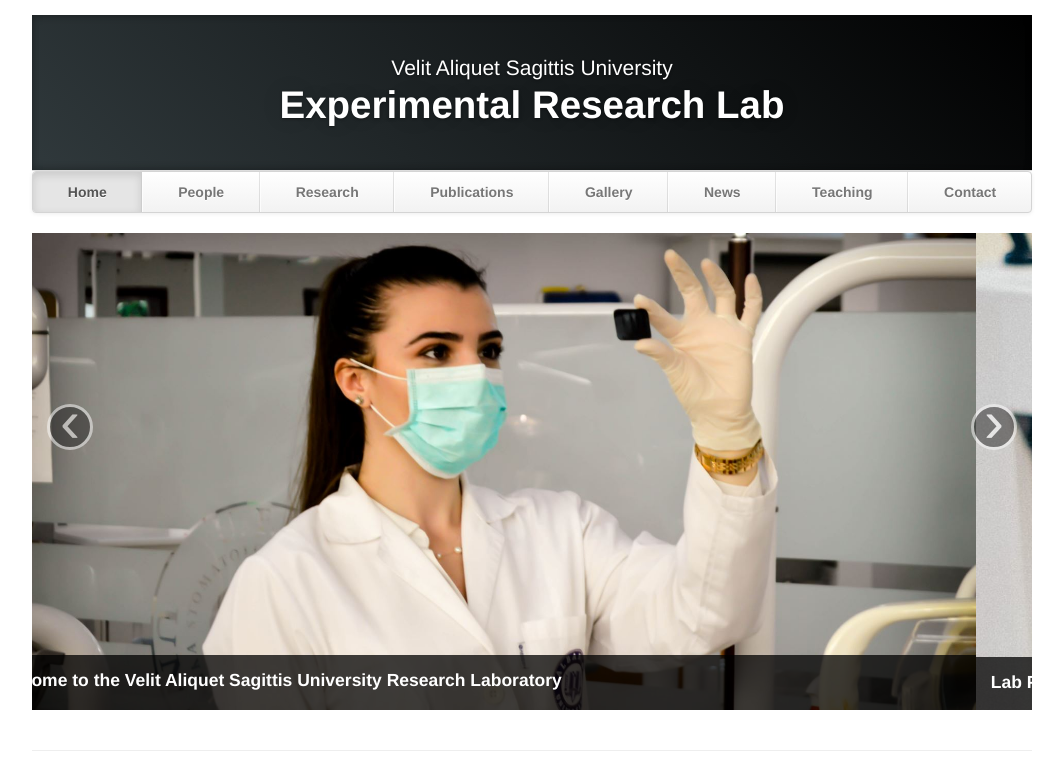
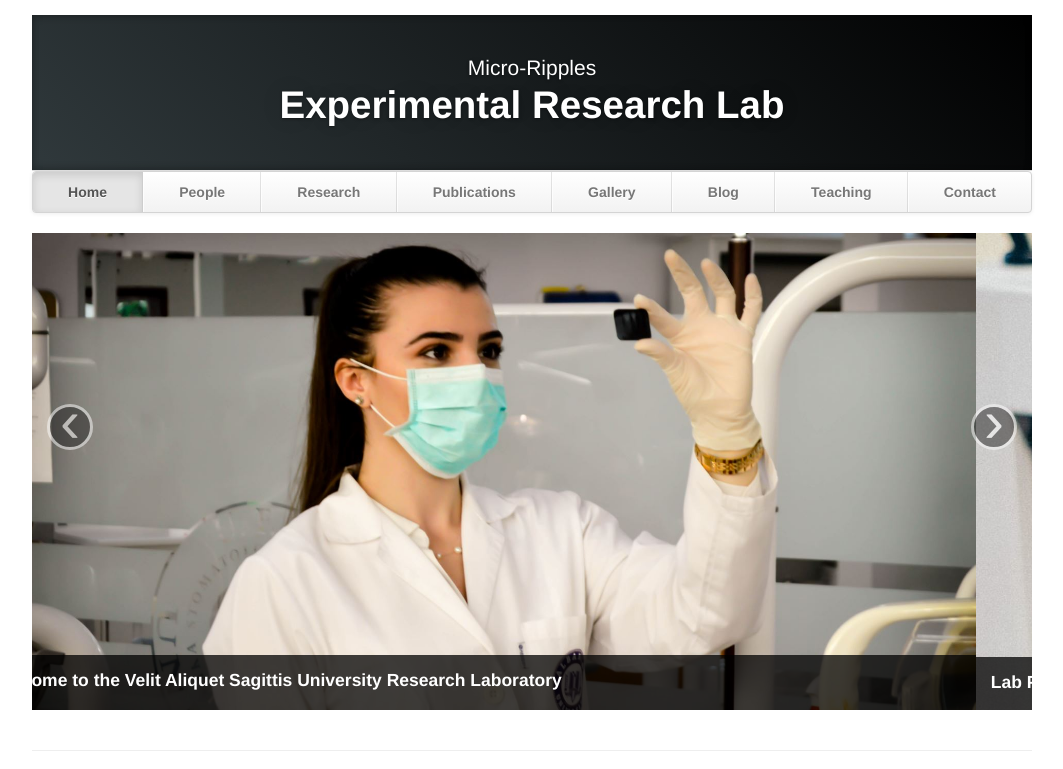
Before and after one commit to microripples/microripples.github.io, a plain HTML site: page index.html in a window 1280 px wide. Shown: the top 769 px of the page, without its empty margins (108-1171 px from the left). Drawn offline with Linux system fonts and the light colour scheme.

Commit message:
Update index.html

```diff
--- a/index.html
+++ b/index.html
@@ -2,9 +2,9 @@
 <html lang="en">
    <head>
       <meta charset="utf-8">
-      <title>Generic Research Lab Template - Home</title>
+      <title>Micro-Ripples - Home</title>
       <meta name="viewport" content="width=device-width, initial-scale=1.0">
-      <meta name="description" content="Research Lab, Home, Velit Aliquet Sagittis University">
+      <meta name="description" content="Ripples community">
       <meta name="author" content="">
       <!-- Le styles -->
       <link href="css/bootstrap.min.css" rel="stylesheet">
@@ -14,7 +14,7 @@
    <body>
       <div class="container">
          <header class="jumbotron subhead" id="overview">
-            <p class="lead"> Velit Aliquet Sagittis University </p>
+            <p class="lead"> Micro-Ripples </p>
             <h1>Experimental Research Lab</h1>
          </header>
          <div class="masthead">
@@ -27,7 +27,7 @@
                         <li><a href="research.html">Research</a></li>
                         <li><a href="publications.html">Publications</a></li>
                         <li><a href="gallery.html">Gallery</a></li>
-                        <li><a href="news.html">News</a></li>
+                        <li><a href="news.html">Blog</a></li>
                         <li><a href="teaching.html">Teaching</a></li>
                         <li><a href="contact.html">Contact</a></li>
                      </ul>
```
